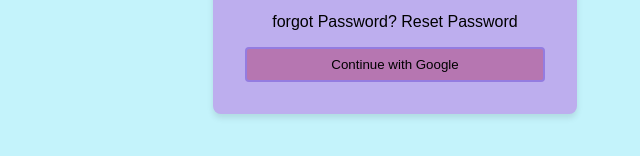
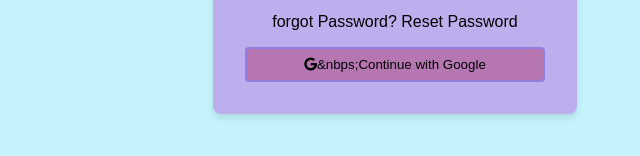
Before and after one commit to SunehaMariam/google-auth, a plain HTML site: page login.html in a window 1280 px wide. Shown: the part 478-634 px from the top of the page, 245-885 px from the left. Drawn offline with Linux system fonts and the light colour scheme; no server answers.

Commit message:
Update login.html

```diff
--- a/login.html
+++ b/login.html
@@ -3,6 +3,7 @@
 <head>
     <meta charset="UTF-8">
     <meta name="viewport" content="width=device-width, initial-scale=1.0">
+    <link rel="stylesheet" href="https://cdnjs.cloudflare.com/ajax/libs/font-awesome/6.7.2/css/all.min.css" integrity="sha512-Evv84Mr4kqVGRNSgIGL/F/aIDqQb7xQ2vcrdIwxfjThSH8CSR7PBEakCr51Ck+w+/U6swU2Im1vVX0SVk9ABhg==" crossorigin="anonymous" referrerpolicy="no-referrer" />
     <link rel="stylesheet" href="style.css">
     <title>Login</title>
 </head>
@@ -14,7 +15,7 @@
         <button id="login-btn">Login</button>
         <p>Don't have an account? <a href="index.html">Sign Up</a></p>
         <p>forgot Password? <a id="reset-password-link">Reset Password</a></p>
-        <button id="google-btn">Continue with Google</button>
+        <button id="google-btn"><span><i class="fa-brands fa-google"></i></span>&nbps;Continue with Google</button>
         </div>
 
 
```
